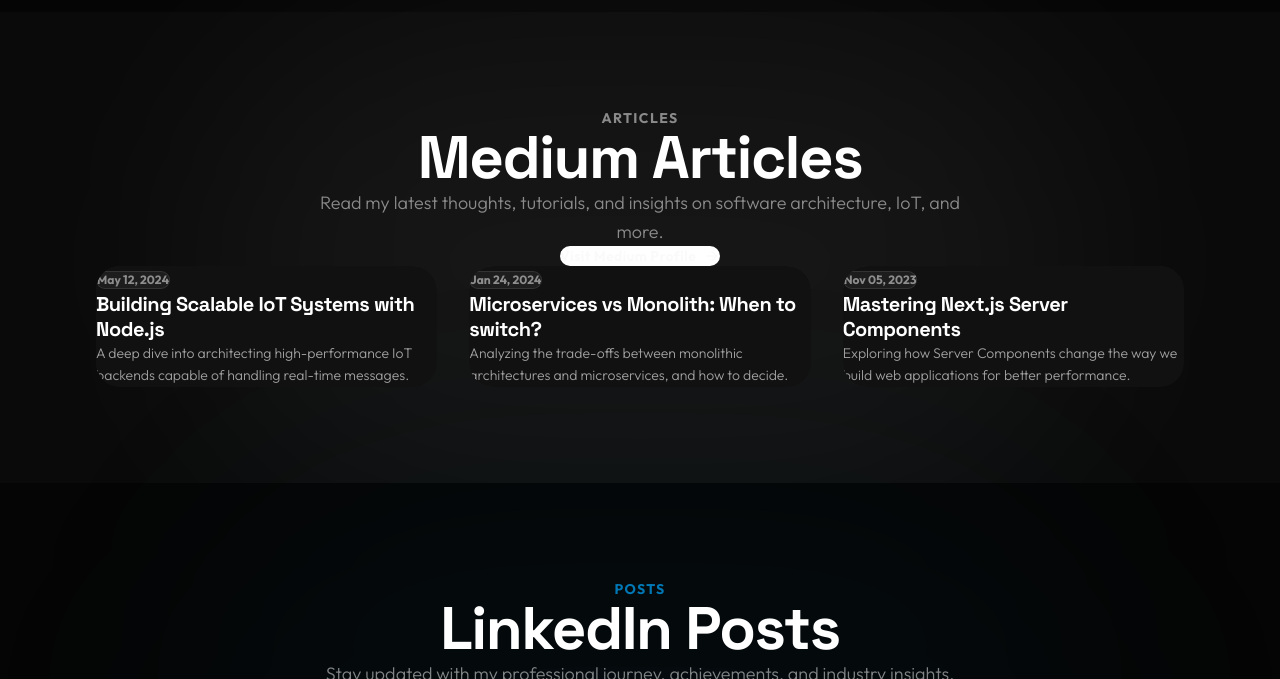
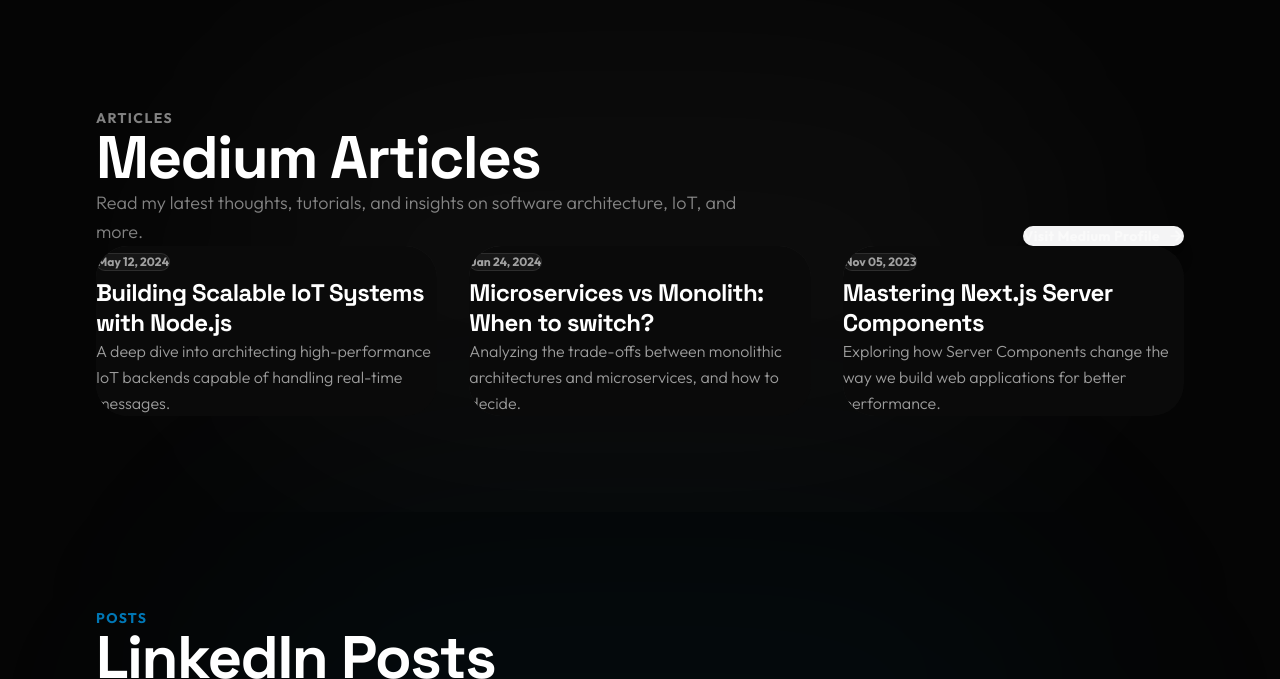
Before and after one commit to hidirektor/hidirektor-portfolio-v3, a Next.js app: page / in a window 1280 px wide. Shown: the part 2121-2800 px from the top of the page. Built offline with nearby package versions, Linux system fonts and the light colour scheme.

Commit message:
General UI Update

```diff
--- a/app/components/LinkedInSection.tsx
+++ b/app/components/LinkedInSection.tsx
@@ -25,23 +25,26 @@ export default function LinkedInSection() {
 
   return (
     <section id="linkedin" className="py-32 bg-white dark:bg-[#050505] relative">
+      {/* Background glow */}
       <div className="absolute top-0 left-1/2 -translate-x-1/2 w-full max-w-4xl h-[500px] bg-[#0077b5]/5 blur-[120px] rounded-full pointer-events-none z-0"></div>
 
       <div className="wrap relative z-10">
-        <div className="flex flex-col items-center text-center mb-16">
+        <div className="flex flex-col lg:flex-row items-center lg:items-end justify-between gap-10 mb-20">
+          <div className="flex flex-col items-center lg:items-start text-center lg:text-left max-w-2xl">
             <p className="text-[#0077b5] text-sm font-bold tracking-widest uppercase mb-4">{t('linkedin.tag')}</p>
-          <h2 className="text-4xl md:text-6xl font-black tracking-tight mb-6 text-black dark:text-white font-display">
+            <h2 className="text-4xl md:text-5xl lg:text-6xl font-black tracking-tight mb-6 text-black dark:text-white font-display">
               {t('linkedin.title')}
             </h2>
-          <p className="text-black/50 dark:text-white/50 max-w-2xl text-lg font-light leading-relaxed mb-10">
+            <p className="text-black/50 dark:text-white/50 text-lg font-light leading-relaxed">
               {t('linkedin.description')}
             </p>
+          </div>
 
           <a
             href="https://www.linkedin.com/in/hidirektor/"
             target="_blank"
             rel="noopener noreferrer"
-            className="group relative inline-flex items-center justify-center px-8 py-4 rounded-full bg-[#0077b5] text-white font-bold text-sm tracking-wide overflow-hidden transition-transform duration-300 hover:scale-105"
+            className="shrink-0 group relative inline-flex items-center justify-center px-8 py-4 rounded-full bg-[#0077b5] text-white font-bold text-sm tracking-wide overflow-hidden transition-all duration-300 hover:scale-105 hover:bg-[#005582] shadow-xl shadow-[#0077b5]/20"
           >
             <span className="relative z-10 flex items-center gap-2">
               {t('linkedin.button')}
@@ -57,12 +60,18 @@ export default function LinkedInSection() {
               href={post.url}
               target="_blank"
               rel="noopener noreferrer"
-              className="group relative p-[1px] rounded-3xl overflow-hidden transition-all duration-500 hover:-translate-y-2 block"
+              className="group relative p-[1px] rounded-[2rem] overflow-hidden transition-all duration-500 hover:-translate-y-2 flex flex-col h-full"
             >
-              <div className="absolute inset-0 bg-gradient-to-br from-[#0077b5]/10 to-transparent opacity-50 group-hover:from-[#0077b5]/30 transition-all duration-500 z-0"></div>
-              <div className="relative h-full bg-zinc-50 dark:bg-[#0a0a0a] rounded-3xl flex flex-col p-8 z-10 overflow-hidden">
-                <div className="absolute inset-0 bg-gradient-to-br from-[#0077b5]/[0.02] to-transparent opacity-0 group-hover:opacity-100 transition-opacity duration-500 pointer-events-none"></div>
-                <div className="flex items-center gap-3 mb-6">
+              {/* Gradient Border */}
+              <div className="absolute inset-0 bg-gradient-to-br from-[#0077b5]/20 to-transparent opacity-50 group-hover:from-[#0077b5]/60 transition-all duration-500 z-0"></div>
+
+              <div className="relative flex-1 bg-zinc-50 dark:bg-[#0a0a0a] rounded-[2rem] p-8 md:p-10 flex flex-col z-10 overflow-hidden shadow-lg dark:shadow-none">
+                {/* Hover Glow */}
+                <div className="absolute inset-0 bg-gradient-to-br from-[#0077b5]/[0.03] to-transparent opacity-0 group-hover:opacity-100 transition-opacity duration-500 pointer-events-none"></div>
+
+                <div className="relative z-20 flex flex-col h-full">
+                  <div className="flex items-center justify-between mb-8">
+                    <div className="flex items-center gap-3">
                       <div className="w-10 h-10 rounded-full bg-[#0077b5]/10 flex items-center justify-center text-[#0077b5]">
                         <svg xmlns="http://www.w3.org/2000/svg" width="18" height="18" viewBox="0 0 24 24" fill="currentColor"><path d="M19 0h-14c-2.761 0-5 2.239-5 5v14c0 2.761 2.239 5 5 5h14c2.762 0 5-2.239 5-5v-14c0-2.761-2.238-5-5-5zm-11 19h-3v-11h3v11zm-1.5-12.268c-.966 0-1.75-.79-1.75-1.764s.784-1.764 1.75-1.764 1.75.79 1.75 1.764-.783 1.764-1.75 1.764zm13.5 12.268h-3v-5.604c0-3.368-4-3.113-4 0v5.604h-3v-11h3v1.765c1.396-2.586 7-2.777 7 2.476v6.759z"/></svg>
                       </div>
@@ -70,9 +79,16 @@ export default function LinkedInSection() {
                         {post.date}
                       </span>
                     </div>
-                <p className="text-base text-black/80 dark:text-white/80 leading-relaxed font-medium mt-auto">
+
+                    <div className="w-8 h-8 rounded-full bg-black/5 dark:bg-white/5 flex items-center justify-center opacity-0 group-hover:opacity-100 transition-all duration-300 translate-x-2 group-hover:translate-x-0">
+                      <svg xmlns="http://www.w3.org/2000/svg" width="14" height="14" viewBox="0 0 24 24" fill="none" stroke="currentColor" strokeWidth="2.5" strokeLinecap="round" strokeLinejoin="round" className="text-[#0077b5]"><path d="M5 12h14"/><path d="m12 5 7 7-7 7"/></svg>
+                    </div>
+                  </div>
+
+                  <p className="text-lg md:text-xl text-black/90 dark:text-white/90 leading-relaxed font-medium mt-auto">
                     {post.content}
                   </p>
+                </div>
               </div>
             </a>
           ))}
--- a/app/components/MediumSection.tsx
+++ b/app/components/MediumSection.tsx
@@ -27,24 +27,27 @@ export default function MediumSection() {
   ];
 
   return (
-    <section id="medium" className="py-32 bg-zinc-50 dark:bg-[#0a0a0a] relative">
-      <div className="absolute top-0 left-1/2 -translate-x-1/2 w-full max-w-4xl h-[500px] bg-[#000000]/5 dark:bg-[#ffffff]/5 blur-[120px] rounded-full pointer-events-none z-0"></div>
+    <section id="medium" className="py-32 bg-[#fafafa] dark:bg-[#050505] relative">
+      {/* Background glow */}
+      <div className="absolute top-0 left-1/2 -translate-x-1/2 w-full max-w-4xl h-[500px] bg-black/[0.03] dark:bg-white/[0.03] blur-[120px] rounded-full pointer-events-none z-0"></div>
 
       <div className="wrap relative z-10">
-        <div className="flex flex-col items-center text-center mb-16">
+        <div className="flex flex-col lg:flex-row items-center lg:items-end justify-between gap-10 mb-20">
+          <div className="flex flex-col items-center lg:items-start text-center lg:text-left max-w-2xl">
             <p className="text-black/50 dark:text-white/50 text-sm font-bold tracking-widest uppercase mb-4">{t('medium.tag')}</p>
-          <h2 className="text-4xl md:text-6xl font-black tracking-tight mb-6 text-black dark:text-white font-display">
+            <h2 className="text-4xl md:text-5xl lg:text-6xl font-black tracking-tight mb-6 text-black dark:text-white font-display">
               {t('medium.title')}
             </h2>
-          <p className="text-black/50 dark:text-white/50 max-w-2xl text-lg font-light leading-relaxed mb-10">
+            <p className="text-black/50 dark:text-white/50 text-lg font-light leading-relaxed">
               {t('medium.description')}
             </p>
+          </div>
 
           <a
             href="https://medium.com/@hidirektor"
             target="_blank"
             rel="noopener noreferrer"
-            className="group relative inline-flex items-center justify-center px-8 py-4 rounded-full bg-black dark:bg-white text-white dark:text-black font-bold text-sm tracking-wide overflow-hidden transition-transform duration-300 hover:scale-105"
+            className="shrink-0 group relative inline-flex items-center justify-center px-8 py-4 rounded-full bg-zinc-900 dark:bg-zinc-100 text-zinc-100 dark:text-zinc-900 font-bold text-sm tracking-wide overflow-hidden transition-transform duration-300 hover:scale-105 shadow-xl"
           >
             <span className="relative z-10 flex items-center gap-2">
               {t('medium.button')}
@@ -60,22 +63,33 @@ export default function MediumSection() {
               href={article.url}
               target="_blank"
               rel="noopener noreferrer"
-              className="group relative p-[1px] rounded-3xl overflow-hidden transition-all duration-500 hover:-translate-y-2 block"
+              className="group relative p-[1px] rounded-[2rem] overflow-hidden transition-all duration-500 hover:-translate-y-2 flex flex-col h-full"
             >
-              <div className="absolute inset-0 bg-gradient-to-br from-black/10 dark:from-white/10 to-transparent opacity-50 group-hover:from-black/30 dark:group-hover:from-white/30 transition-all duration-500 z-0"></div>
-              <div className="relative h-full bg-white dark:bg-[#111] rounded-3xl flex flex-col p-8 z-10 overflow-hidden">
-                <div className="absolute inset-0 bg-gradient-to-br from-black/[0.02] dark:from-white/[0.02] to-transparent opacity-0 group-hover:opacity-100 transition-opacity duration-500 pointer-events-none"></div>
-                <div className="mb-6">
-                  <span className="inline-flex items-center justify-center px-3 py-1 rounded-full bg-black/5 dark:bg-white/5 border border-black/10 dark:border-white/10 text-xs font-bold text-black/50 dark:text-white/50 whitespace-nowrap mb-4">
+              {/* Gradient Border */}
+              <div className="absolute inset-0 bg-gradient-to-br from-black/15 dark:from-white/15 to-transparent opacity-50 group-hover:from-black/40 dark:group-hover:from-white/40 transition-all duration-500 z-0"></div>
+
+              <div className="relative flex-1 bg-white dark:bg-[#0a0a0a] rounded-[2rem] p-8 md:p-10 flex flex-col z-10 overflow-hidden shadow-lg dark:shadow-none">
+                {/* Hover Glow */}
+                <div className="absolute inset-0 bg-gradient-to-br from-black/[0.03] dark:from-white/[0.03] to-transparent opacity-0 group-hover:opacity-100 transition-opacity duration-500 pointer-events-none"></div>
+
+                <div className="relative z-20 flex flex-col h-full">
+                  <div className="flex items-center justify-between mb-8">
+                    <span className="inline-flex items-center justify-center px-4 py-2 rounded-full bg-black/5 dark:bg-white/5 border border-black/10 dark:border-white/10 text-xs font-bold text-black/60 dark:text-white/60">
                       {article.date}
                     </span>
-                  <h3 className="text-xl font-bold tracking-tight text-black dark:text-white font-display group-hover:text-gray-600 dark:group-hover:text-gray-300 transition-colors duration-300 leading-tight">
+                    <div className="w-8 h-8 rounded-full bg-black/5 dark:bg-white/5 flex items-center justify-center opacity-0 group-hover:opacity-100 transition-all duration-300 translate-x-2 group-hover:translate-x-0">
+                      <svg xmlns="http://www.w3.org/2000/svg" width="14" height="14" viewBox="0 0 24 24" fill="none" stroke="currentColor" strokeWidth="2.5" strokeLinecap="round" strokeLinejoin="round" className="text-black dark:text-white"><path d="M5 12h14"/><path d="m12 5 7 7-7 7"/></svg>
+                    </div>
+                  </div>
+
+                  <h3 className="text-2xl font-bold tracking-tight text-black dark:text-white font-display group-hover:text-black/70 dark:group-hover:text-white/70 transition-colors duration-300 leading-tight mb-6">
                     {article.title}
                   </h3>
-                </div>
-                <p className="text-sm text-black/60 dark:text-white/60 leading-relaxed font-light mt-auto">
+
+                  <p className="text-base text-black/60 dark:text-white/60 leading-relaxed font-light mt-auto">
                     {article.description}
                   </p>
+                </div>
               </div>
             </a>
           ))}
--- a/app/components/SalutbabeWidget.tsx
+++ b/app/components/SalutbabeWidget.tsx
@@ -34,18 +34,18 @@ export default function SalutbabeWidget() {
       </div>
 
       {/* Expanded Panel */}
-      <div className="absolute left-10 md:left-12 top-1/2 -translate-y-1/2 w-[280px] md:w-[340px] bg-[#0a0a0a]/90 backdrop-blur-3xl border border-white/10 rounded-3xl shadow-[0_0_50px_rgba(228,0,124,0.3)] overflow-hidden opacity-0 -translate-x-full pointer-events-none group-hover:opacity-100 group-hover:translate-x-0 group-hover:pointer-events-auto transition-all duration-500 ease-[cubic-bezier(0.23,1,0.32,1)] flex flex-col z-10">
+      <div className="absolute left-10 md:left-12 top-1/2 -translate-y-1/2 w-[280px] md:w-[340px] bg-white/90 dark:bg-[#0a0a0a]/90 backdrop-blur-3xl border border-black/10 dark:border-white/10 rounded-3xl shadow-[0_0_50px_rgba(228,0,124,0.3)] overflow-hidden opacity-0 -translate-x-full pointer-events-none group-hover:opacity-100 group-hover:translate-x-0 group-hover:pointer-events-auto transition-all duration-500 ease-[cubic-bezier(0.23,1,0.32,1)] flex flex-col z-10">
 
         {/* Header Image Area */}
-        <div className="relative w-full h-40 md:h-48 bg-[#050505]">
-          <div className="absolute inset-0 bg-gradient-to-t from-[#0a0a0a] to-transparent z-10"></div>
+        <div className="relative w-full h-40 md:h-48 bg-zinc-100 dark:bg-[#050505]">
+          <div className="absolute inset-0 bg-gradient-to-t from-white dark:from-[#0a0a0a] to-transparent z-10"></div>
 
           <div className="absolute top-4 left-1/2 -translate-x-1/2 z-20">
-            <h3 className="text-2xl font-black text-white font-display tracking-tight drop-shadow-[0_2px_10px_rgba(0,0,0,0.8)]">salutbabe</h3>
+            <h3 className="text-2xl font-black text-black dark:text-white font-display tracking-tight drop-shadow-[0_2px_10px_rgba(255,255,255,0.8)] dark:drop-shadow-[0_2px_10px_rgba(0,0,0,0.8)]">salutbabe</h3>
           </div>
 
           <div className="absolute inset-0 flex justify-center gap-4 px-6 pt-12 opacity-85 z-0">
-            <div className="relative w-1/2 h-full rounded-t-2xl overflow-hidden border border-white/10 shadow-2xl transform -rotate-2 hover:rotate-0 transition-transform duration-500">
+            <div className="relative w-1/2 h-full rounded-t-2xl overflow-hidden border border-black/10 dark:border-white/10 shadow-2xl transform -rotate-2 hover:rotate-0 transition-transform duration-500">
               <Image
                 src="/assets/images/230x498bb.webp"
                 alt="Salutbabe App Screen 1"
@@ -53,7 +53,7 @@ export default function SalutbabeWidget() {
                 className="object-cover object-top"
               />
             </div>
-            <div className="relative w-1/2 h-full rounded-t-2xl overflow-hidden border border-white/10 shadow-2xl transform rotate-2 hover:rotate-0 transition-transform duration-500">
+            <div className="relative w-1/2 h-full rounded-t-2xl overflow-hidden border border-black/10 dark:border-white/10 shadow-2xl transform rotate-2 hover:rotate-0 transition-transform duration-500">
               <Image
                 src="/assets/images/230x498bb-2.webp"
                 alt="Salutbabe App Screen 2"
@@ -69,7 +69,7 @@ export default function SalutbabeWidget() {
 
           <p className="text-[#FBDD09] text-sm md:text-xs font-bold tracking-widest uppercase" style={{ paddingLeft: '32px', paddingRight: '32px', marginTop: '32px', marginBottom: '16px' }}>{t('salutbabe.title')}</p>
 
-          <p className="text-white/70 text-sm leading-relaxed" style={{ paddingLeft: '32px', paddingRight: '32px', marginBottom: '32px' }}>
+          <p className="text-black/70 dark:text-white/70 text-sm leading-relaxed" style={{ paddingLeft: '32px', paddingRight: '32px', marginBottom: '32px' }}>
             {t('salutbabe.description')}
           </p>
 
```
Lines whose indentation alone changed are shown as unchanged.
